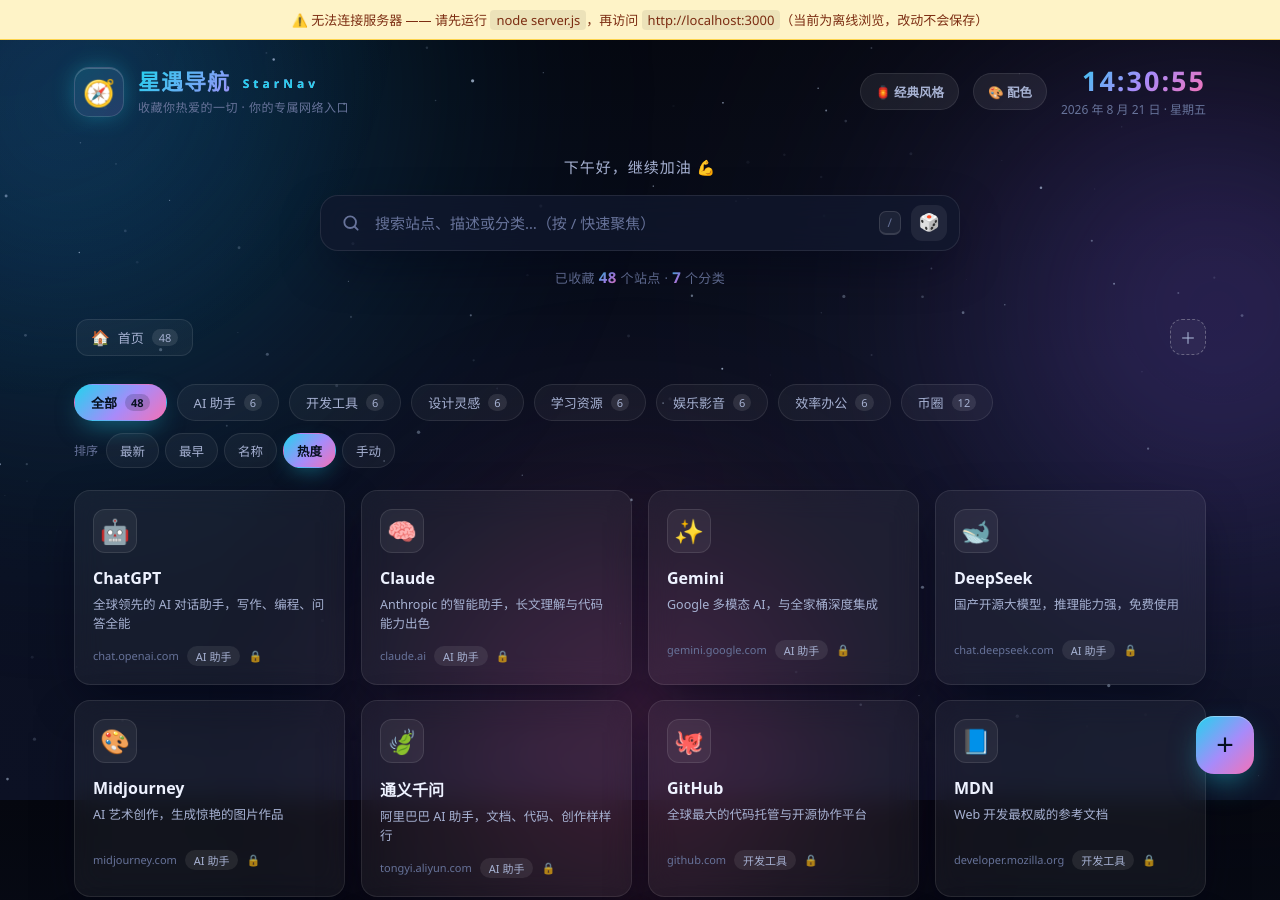
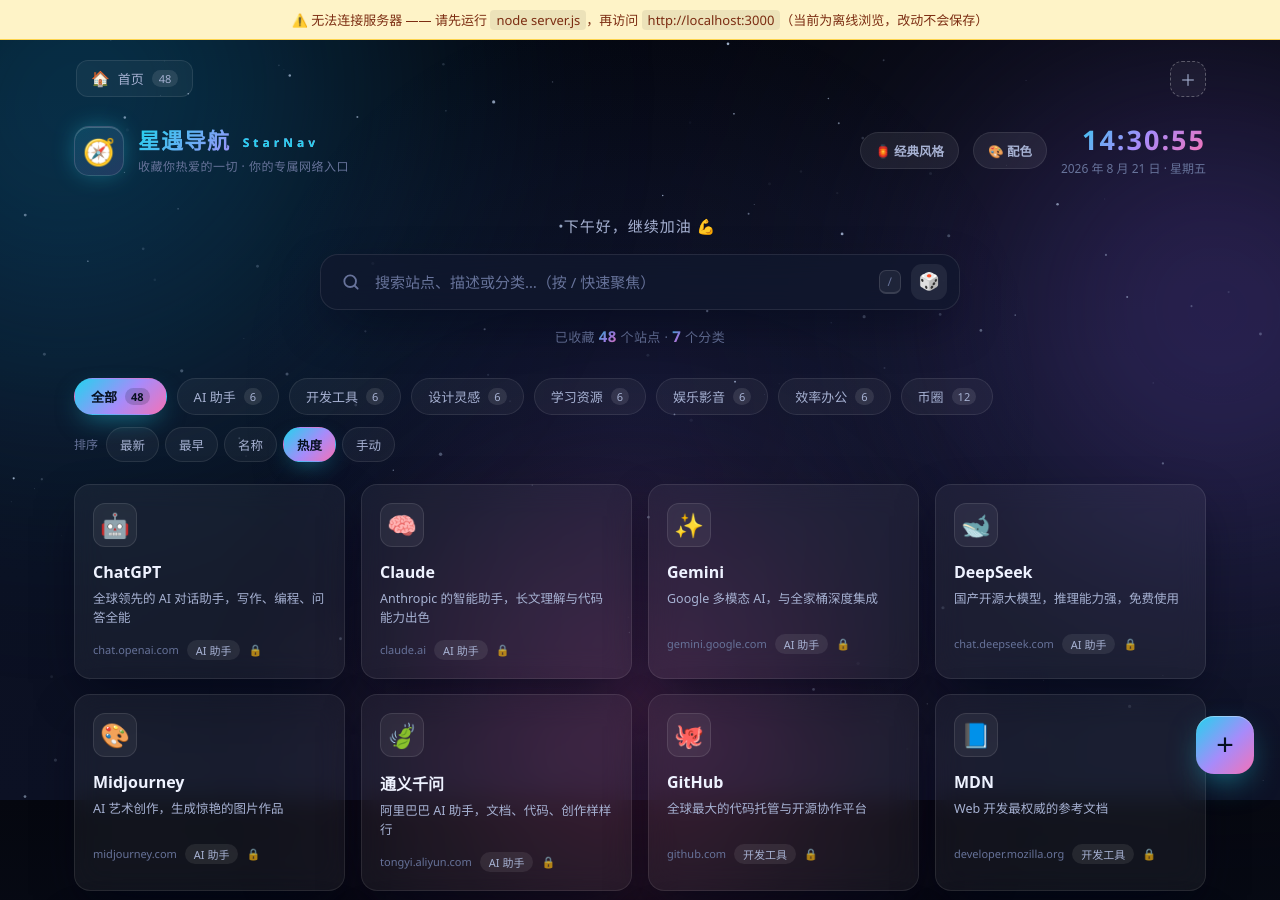
Before and after one commit to caigen18/starnav, a website: page index.html in a window 1280 px wide. Shown: the top 900 px of the page. Drawn offline with Linux system fonts and the light colour scheme; no server answers.

Commit message:
将自定义页面标签栏移至页面最顶部（顶栏上方）

```diff
--- a/css/style.css
+++ b/css/style.css
@@ -336,7 +336,7 @@ body {
   display: flex;
   align-items: center;
   gap: 10px;
-  margin-top: 24px;
+  margin-top: 18px;
 }
 .pages-tabs {
   position: relative;
--- a/index.html
+++ b/index.html
@@ -25,6 +25,12 @@
   </div>
 
   <div class="page">
+
+    <!-- 页面标签栏（自定义页面）：置于页面最顶部 -->
+    <div class="pages-bar" role="tablist" aria-label="自定义页面">
+      <div class="pages-tabs" id="pagesTabs"></div>
+      <button class="page-add" id="pageAdd" type="button" title="新建页面" aria-label="新建页面">＋</button>
+    </div>
 
     <header class="topbar">
       <div class="logo">
@@ -69,12 +75,6 @@
 
         <div class="stats" id="stats"></div>
       </section>
-
-      <!-- 页面标签栏（自定义页面） -->
-      <div class="pages-bar" role="tablist" aria-label="自定义页面">
-        <div class="pages-tabs" id="pagesTabs"></div>
-        <button class="page-add" id="pageAdd" type="button" title="新建页面" aria-label="新建页面">＋</button>
-      </div>
 
       <!-- 分类 + 排序工具栏 -->
       <div class="toolbar">
```
